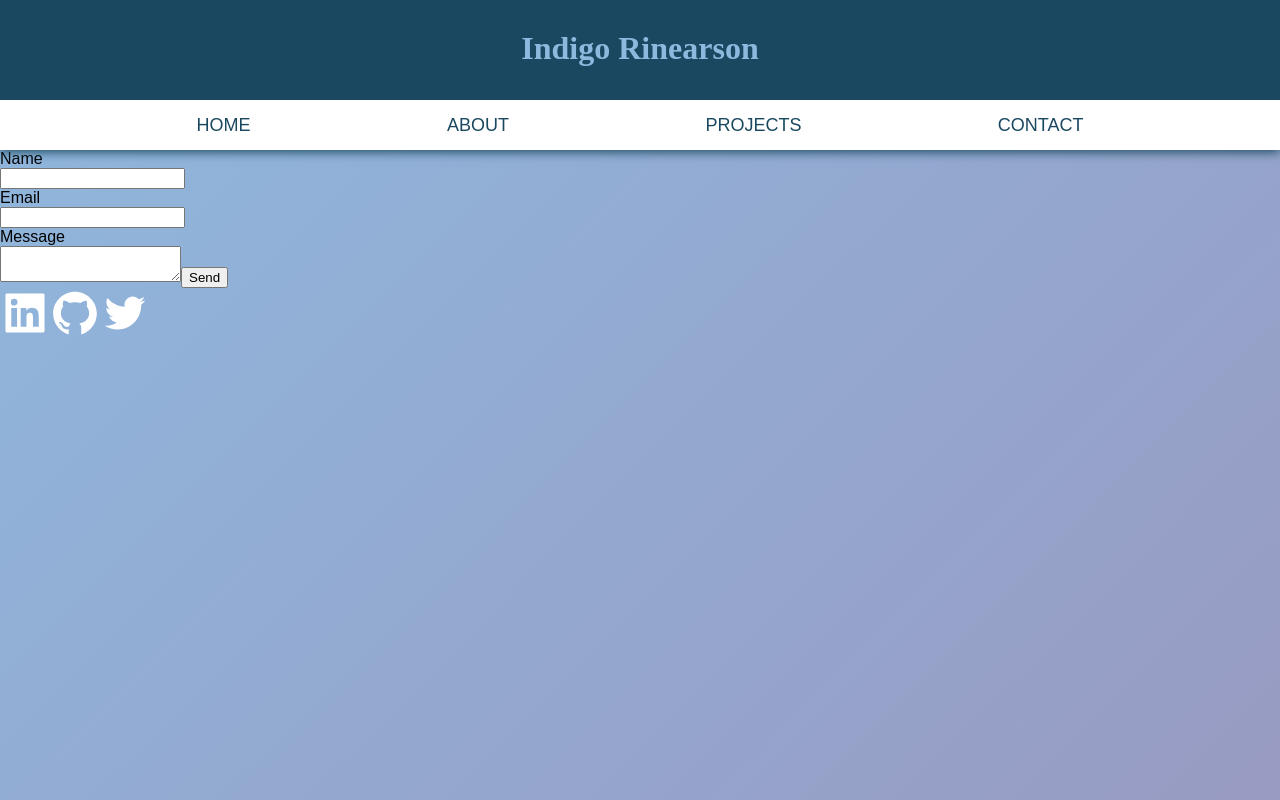
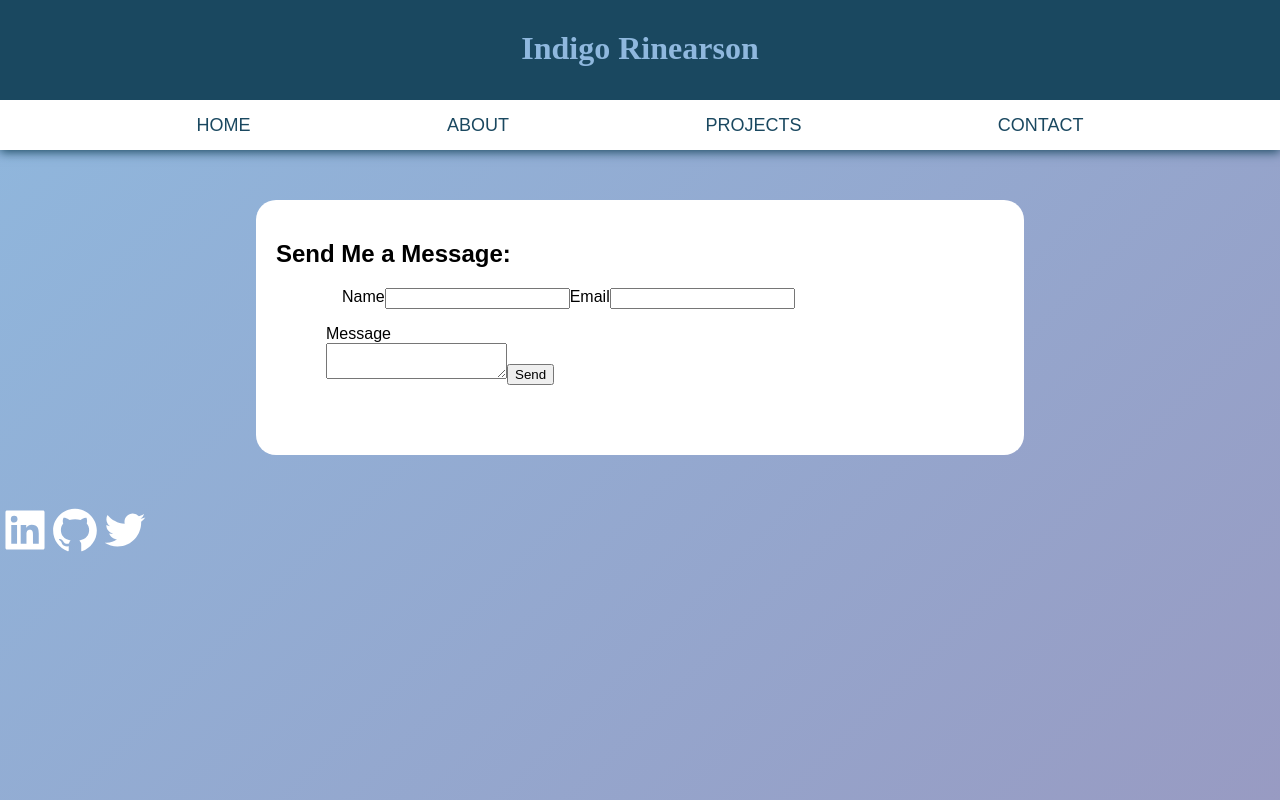
Before and after one commit to indi-rin/portfolio, a React (Create React App) app: page /contact in a window 1280 px wide. Shown: the top 800 px of the page. Built offline with nearby package versions, Linux system fonts and the light colour scheme.

Commit message:
began contact form styling

```diff
--- a/src/components/Contact/Contact.style.ts
+++ b/src/components/Contact/Contact.style.ts
@@ -1 +1,18 @@
 import styled from "styled-components";
+import { colors } from "../../App.style";
+
+export const FormBox = styled.div`
+  background-color: white;
+  padding: 20px;
+  margin: 50px 20% 50px 20%;
+  border-radius: 20px;
+`;
+
+export const FormContent = styled.form`
+  margin: 50px;
+  margin-top: 20px;
+`;
+
+export const ContactInfo = styled.div`
+  display: flex;
+`;
--- a/src/components/Contact/ContactForm.tsx
+++ b/src/components/Contact/ContactForm.tsx
@@ -1,5 +1,6 @@
 import React, { FC, useRef } from "react";
 import emailjs from "@emailjs/browser";
+import { FormBox, FormContent, ContactInfo } from "./Contact.style";
 
 const ContactForm: FC = () => {
   const form = useRef<HTMLFormElement | null>(null);
@@ -27,17 +28,20 @@ const ContactForm: FC = () => {
     }
   };
   return (
-    <>
-      <form ref={form} onSubmit={sendEmail}>
-        <label>Name</label>
-        <input type="text" name="user_name" />
-        <label>Email</label>
-        <input type="email" name="user_email" />
+    <FormBox>
+      <h2>Send Me a Message:</h2>
+      <FormContent ref={form} onSubmit={sendEmail}>
+        <ContactInfo>
+          <label>Name</label>
+          <input type="text" name="user_name" />
+          <label>Email</label>
+          <input type="email" name="user_email" />
+        </ContactInfo>
         <label>Message</label>
         <textarea name="message" />
         <input type="submit" value="Send" />
-      </form>
-    </>
+      </FormContent>
+    </FormBox>
   );
 };
 
```
